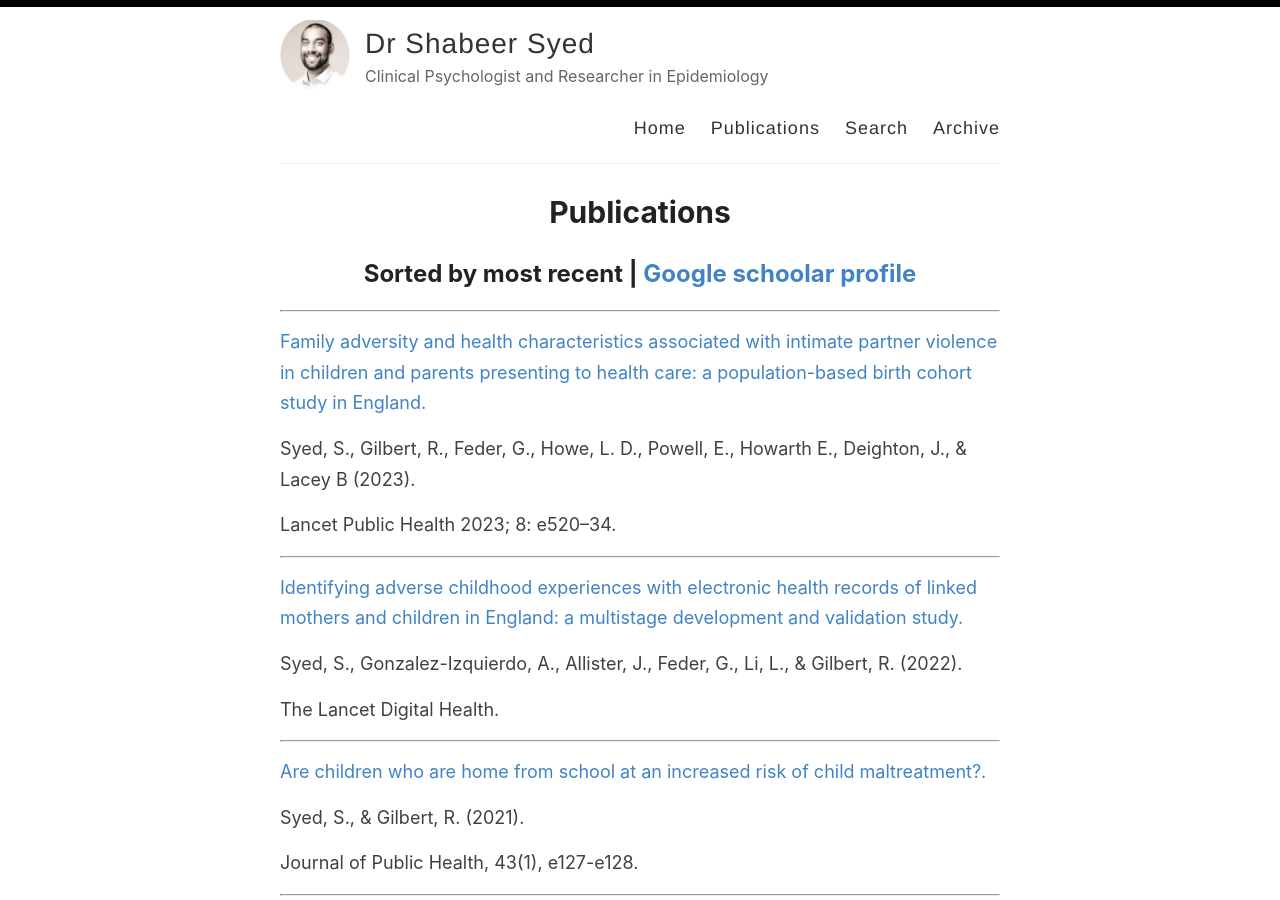
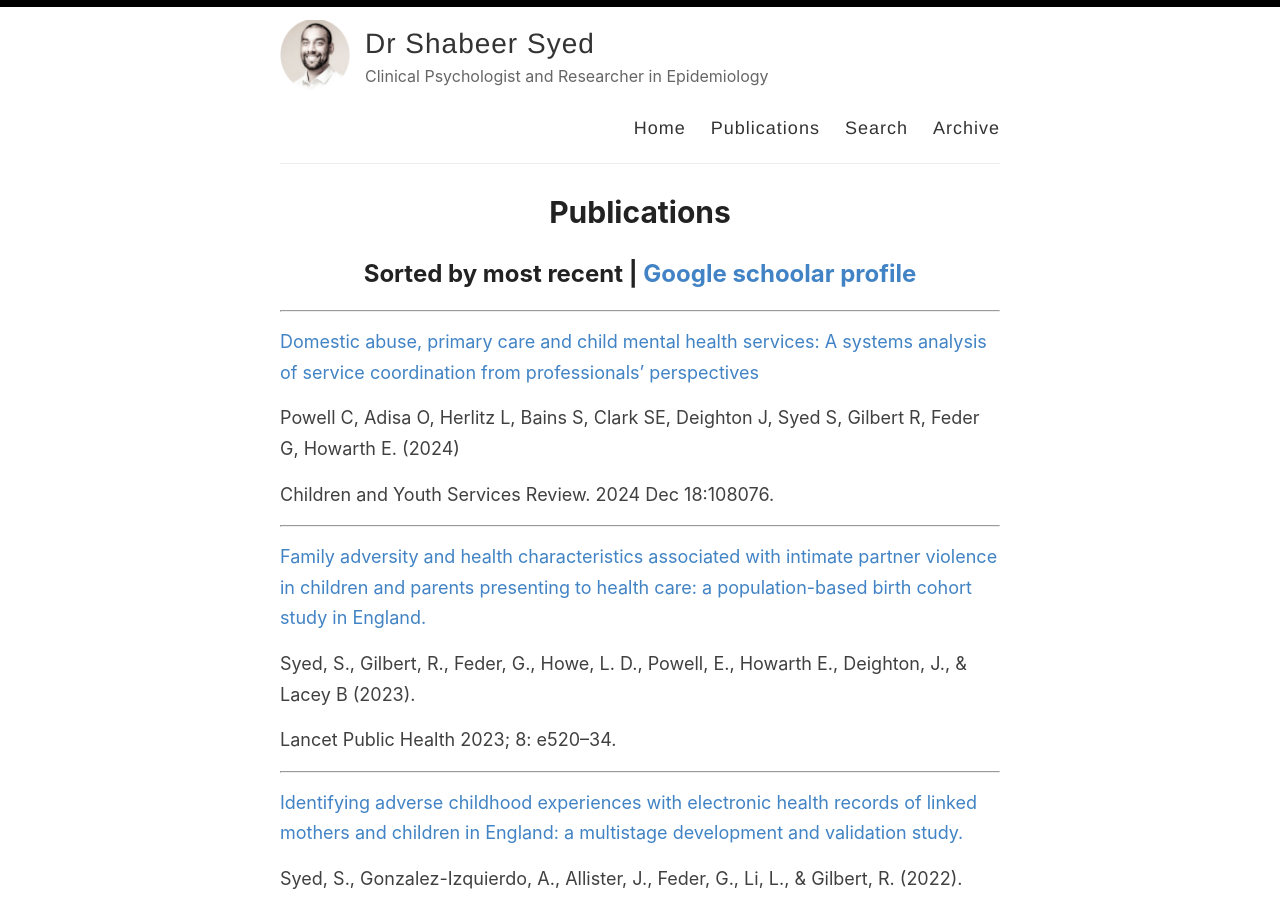
Before and after one commit to shabeer-syed/shabeersyed, a Jekyll site: the page built from _pages/publications.md, in a window 1280 px wide and 900 px high. Built offline with Jekyll 4.4.1, drawn with Linux system fonts in a browser that asks for light colours.

Commit message:
Update publications.md

```diff
--- a/_pages/publications.md
+++ b/_pages/publications.md
@@ -5,6 +5,14 @@ permalink: /publications/
 ---
 
 ## Sorted by most recent | [Google schoolar profile](https://scholar.google.com/citations?user=tayvv1MAAAAJ&hl=en&oi=ao)
+
+--------------
+
+[Domestic abuse, primary care and child mental health services: A systems analysis of service coordination from professionals’ perspectives](https://doi.org/10.1016/j.childyouth.2024.108076)
+
+Powell C, Adisa O, Herlitz L, Bains S, Clark SE, Deighton J, Syed S, Gilbert R, Feder G, Howarth E. (2024)
+
+Children and Youth Services Review. 2024 Dec 18:108076.
 
 --------------
 
```
